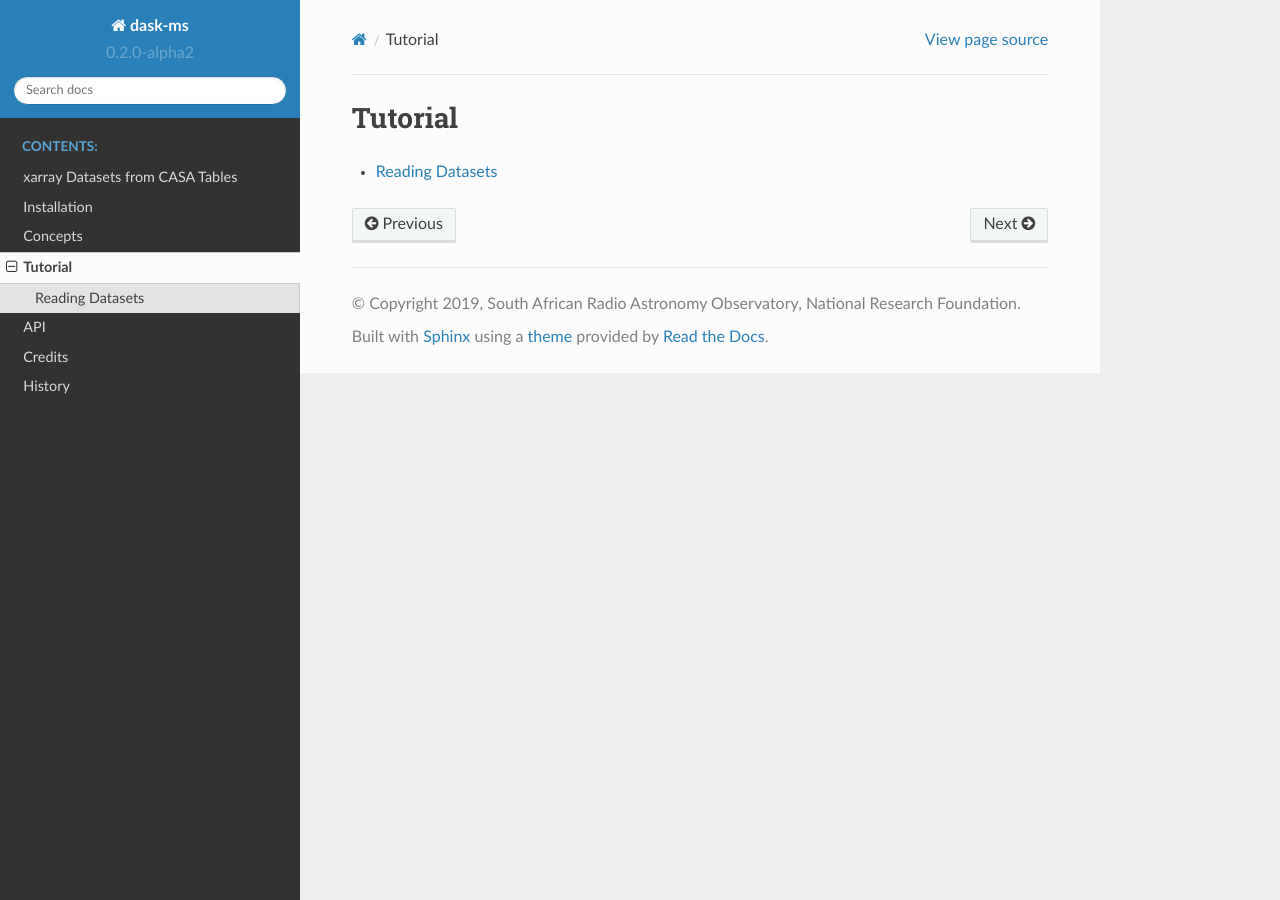
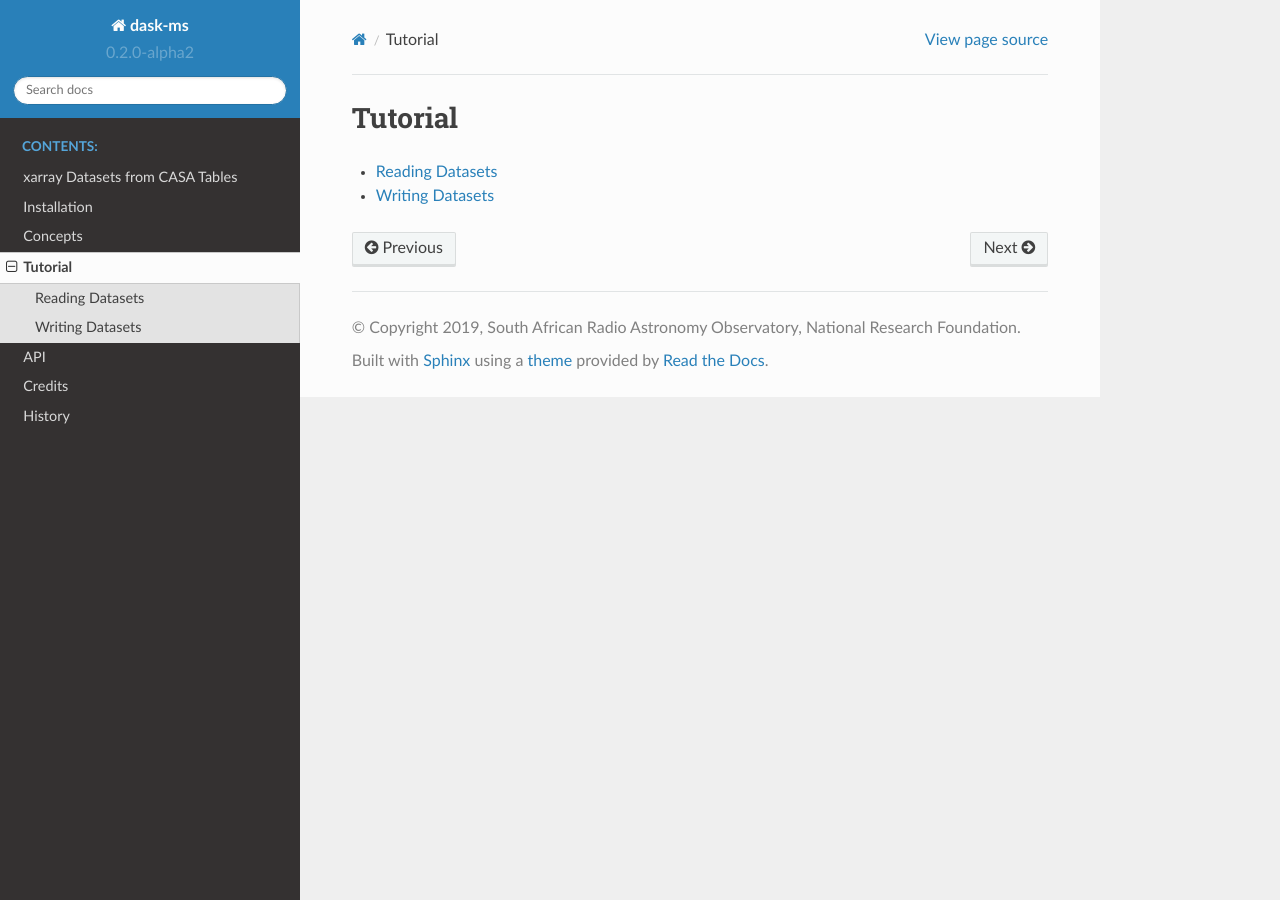
Before and after one commit to ratt-ru/dask-ms, a Sphinx documentation site: the page built from docs/tutorial.rst, in a window 1280 px wide. Built offline with Sphinx 7.4.7 and the Read the Docs theme 2.0.0, drawn with Linux system fonts in a browser that asks for light colours; pages that are not in the unit, such as notebooks, are missing from menus.

Commit message:
Dataset writing outline

```diff
--- a/docs/tutorial.rst
+++ b/docs/tutorial.rst
@@ -5,3 +5,4 @@ Tutorial
     :maxdepth: 1
 
     tutorial/reads.rst
+    tutorial/writes.rst
--- /dev/null
+++ b/docs/tutorial/writes.rst
@@ -0,0 +1,2 @@
+Writing Datasets
+----------------
```
